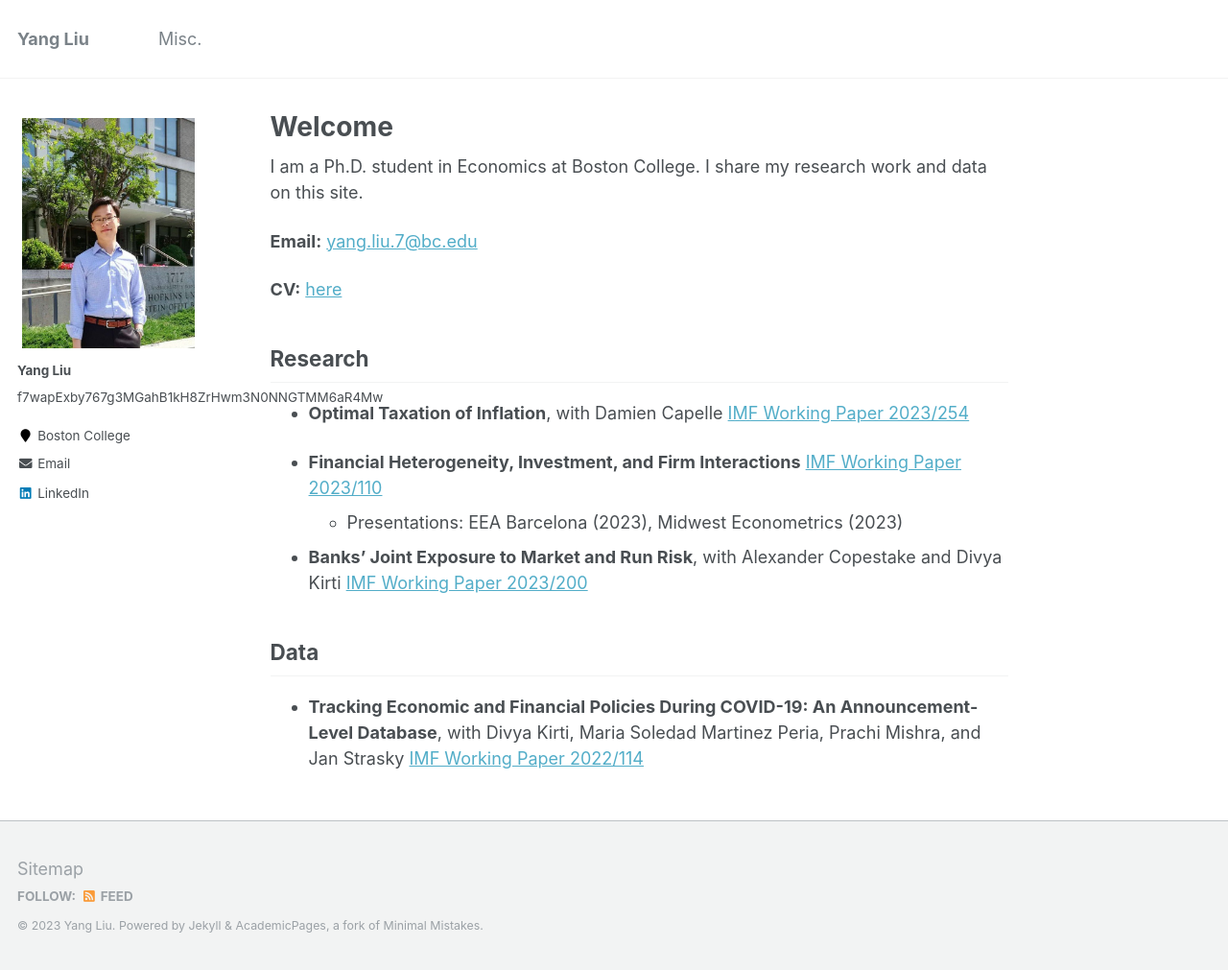
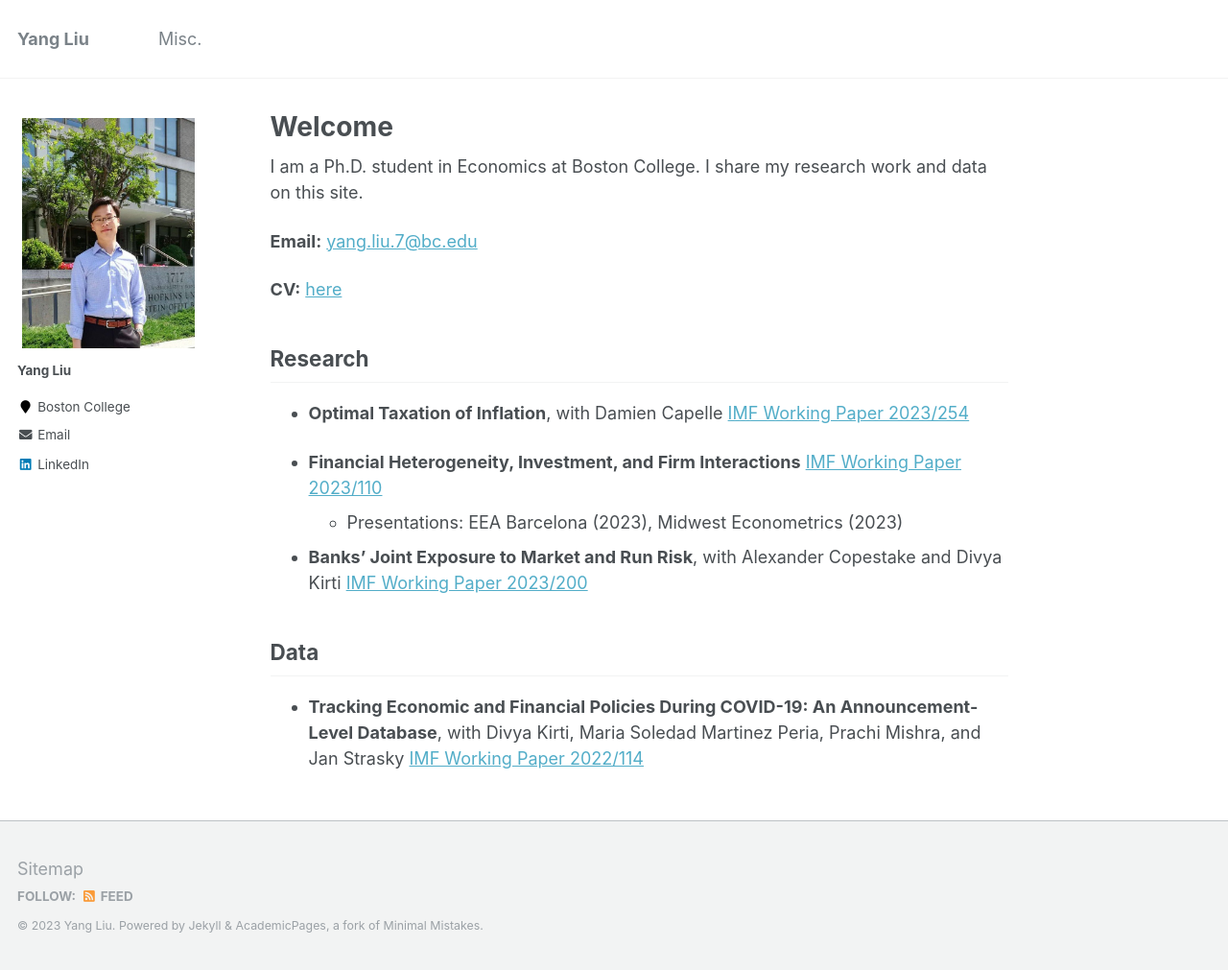
Before and after one commit to yangliu-95/yangliu-95.github.io, a Jekyll site: the page built from _pages/home.md, in a window 1280 px wide and 1011 px high. Shown: the whole window at 96% size. Built offline with Jekyll 4.4.1, drawn with Linux system fonts in a browser that asks for light colours.

Commit message:
Update _config.yml

```diff
--- a/_config.yml
+++ b/_config.yml
@@ -83,7 +83,7 @@ analytics:
 author:
   name             : "Yang Liu"
   avatar           : "profile.jpeg"
-  bio              : " f7wapExby767g3MGahB1kH8ZrHwm3N0NNGTMM6aR4Mw "
+  bio              : " "
   location         :
   employer         : "Boston College"
   pubmed           :
```
